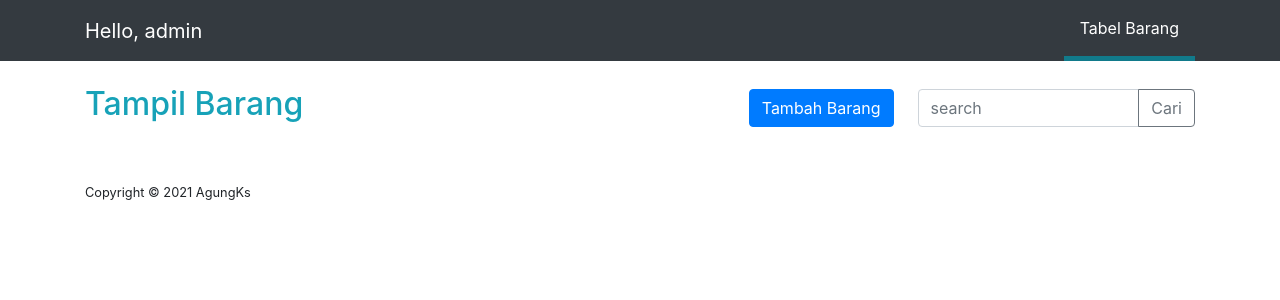
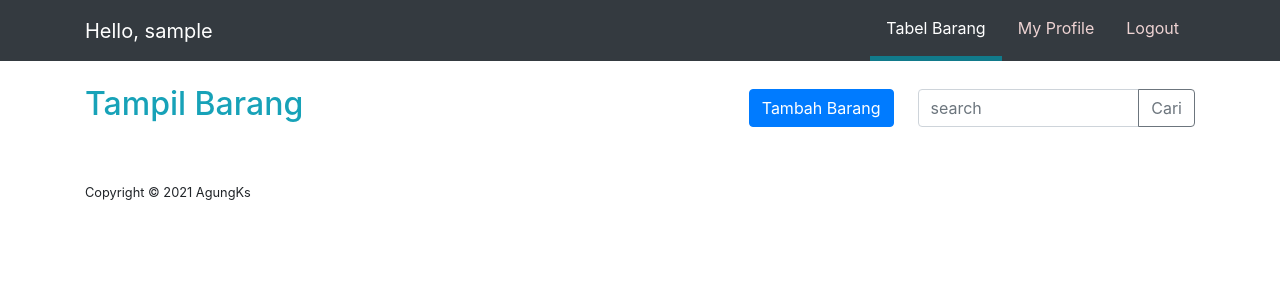
Before and after one commit to agungks74/stock-manager, a PHP site: page /tampil_barang.php in a window 1280 px wide. Shown: the top 300 px of the page. Run offline with PHP 8.4, Linux system fonts and the light colour scheme; the visitor is signed in with stand-in values (Sample User, id 1); data that the repository does not hold is empty.

Commit message:
menambahkan fungsi authentikasi user;

```diff
--- a/class/User.php
+++ b/class/User.php
@@ -66,6 +66,12 @@ class User
         header("Location: tampil_barang.php");
     }
 
+    public function logout()
+    {
+        unset($_SESSION['username']);
+        header("Location: login.php");
+    }
+
     public function getItem($item)
     {
         return $this->_formItem[$item] ?? '';
@@ -83,4 +89,11 @@ class User
 
         return $this->_db->insert('user', $newUser);
     }
+
+    public function cekUserSession()
+    {
+        if (!isset($_SESSION['username'])) {
+            header("Location: login.php");
+        }
+    }
 }
--- a/edit_barang.php
+++ b/edit_barang.php
@@ -1,5 +1,8 @@
 <?php
 require "init.php";
+
+$user = new User();
+$user->cekUserSession();
 
 if (empty(Input::get('id_barang'))) {
     die('Maaf halaman ini tidak bisa diakses langsung');
--- a/hapus_barang.php
+++ b/hapus_barang.php
@@ -1,5 +1,8 @@
 <?php
 require "init.php";
+
+$user = new User();
+$user->cekUserSession();
 
 if (empty(Input::get('id_barang'))) {
     die("Maaf halaman ini tidak bisa diakses langsung");
--- /dev/null
+++ b/logout.php
@@ -0,0 +1,5 @@
+<?php
+require "init.php";
+
+$user = new User;
+$user->logout();
--- a/tambah_barang.php
+++ b/tambah_barang.php
@@ -1,5 +1,8 @@
 <?php
 require "init.php";
+
+$user = new User();
+$user->cekUserSession();
 
 $barang = new Barang();
 
--- a/tampil_barang.php
+++ b/tampil_barang.php
@@ -1,7 +1,8 @@
 <?php
 require "init.php";
 
-
+$user = new User();
+$user->cekUserSession();
 
 $DB= DB::getInstance();
 
--- a/template/header.php
+++ b/template/header.php
@@ -14,7 +14,7 @@
 <body>
     <nav id="main-navbar" class="navbar navbar-expand-md navbar-dark bg-dark py-0">
         <div class="container">
-            <span class="navbar-brand">Hello, admin</span>
+            <span class="navbar-brand">Hello, <?= $_SESSION['username']; ?> </span>
             <button class="navbar-toggler" type="button" data-toggle="collapse" data-target="#main-navbar">
                 <span class="navbar-toggler-icon"></span>
             </button>
@@ -22,7 +22,17 @@
             <div class="collapse navbar-collapse" id="navbarNav">
                 <ul class="navbar-nav ml-auto">
                     <li class="nav-item">
-                        <a href="tampil_barang.php" class="nav-link p-3 active">Tabel Barang</a>
+                        <a href="tampil_barang.php"
+                            class="nav-link p-3 <?= basename($_SERVER['PHP_SELF'])=='tampil_barang.php'?'active':''; ?>">Tabel
+                            Barang</a>
+                    </li>
+                    <li class="nav-item">
+                        <a href="profile.php"
+                            class="nav-link p-3 <?= basename($_SERVER['PHP_SELF'])=='profile.php'?'active':''; ?>">My
+                            Profile</a>
+                    </li>
+                    <li class="nav-item">
+                        <a href="logout.php" class="nav-link p-3">Logout</a>
                     </li>
                 </ul>
             </div>
```
